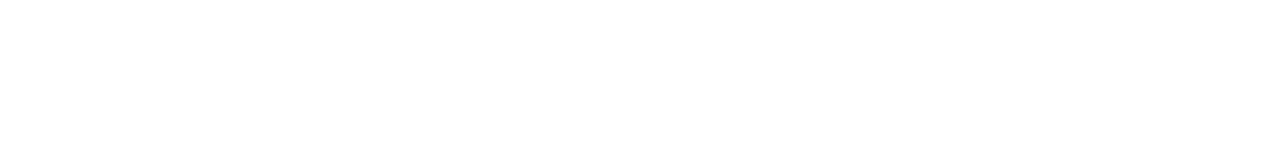
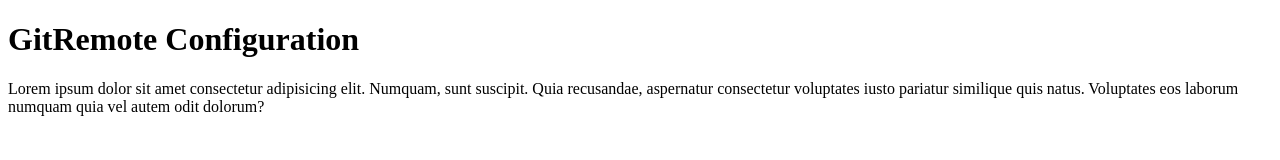
Before and after one commit to collinkiprono/mynewrepo, a plain HTML site: page index.html in a window 1280 px wide. Drawn offline with Linux system fonts and the light colour scheme.

Commit message:
Updated headings on page

```diff
--- a/index.html
+++ b/index.html
@@ -4,9 +4,11 @@
     <meta charset="UTF-8">
     <meta http-equiv="X-UA-Compatible" content="IE=edge">
     <meta name="viewport" content="width=device-width, initial-scale=1.0">
-    <title>Document</title>
+    <title>GitRemote Configuration</title>
 </head>
 <body>
+    <h1>GitRemote Configuration</h1>
+    <p>Lorem ipsum dolor sit amet consectetur adipisicing elit. Numquam, sunt suscipit. Quia recusandae, aspernatur consectetur voluptates iusto pariatur similique quis natus. Voluptates eos laborum numquam quia vel autem odit dolorum?</p>
 
 </body>
 </html>
```
